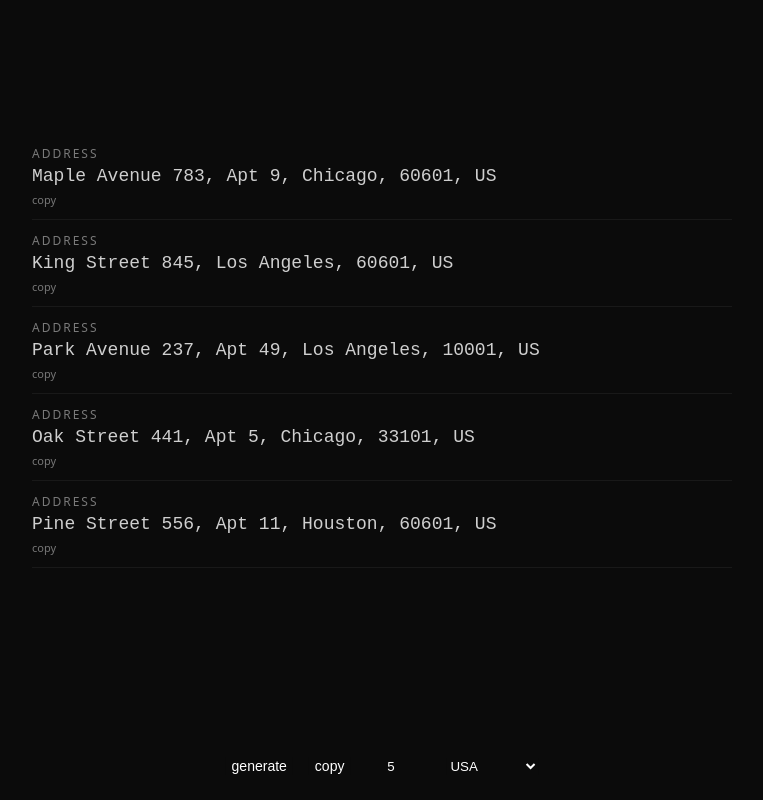
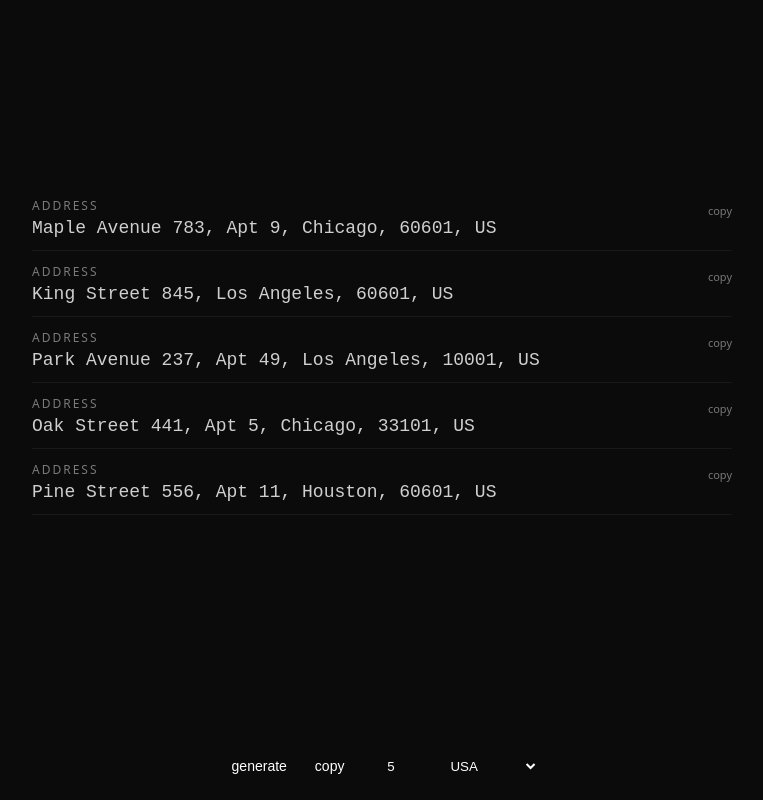
Before and after one commit to Ast07221/fake-adress-generator, a plain HTML site: page index.html in a window 1280 px wide. Shown: the whole page, without its empty margins (258-1021 px from the left). Drawn offline with Linux system fonts and the light colour scheme.

Commit message:
Update index.html

```diff
--- a/index.html
+++ b/index.html
@@ -136,6 +136,17 @@
     50%{opacity:1;}
     100%{opacity:0;}
 }
+    .lineWrap{
+    display:flex;
+    justify-content:space-between;
+    align-items:flex-start;
+    gap:12px;
+}
+
+.left{
+    display:flex;
+    flex-direction:column;
+}
 </style>
 </head>
 
@@ -242,9 +253,14 @@
         card.className="card";
 
         card.innerHTML=`
-            <span class="labelAddress">ADDRESS</span>
-            <div class="value" id="a${index}"></div>
-            <div class="copy" onclick="copy('${addr}')">copy</div>
+            <div class="lineWrap">
+                <div class="left">
+                    <span class="labelAddress">ADDRESS</span>
+                    <div class="value" id="a${index}"></div>
+                </div>
+
+                <div class="copy" onclick="copy('${addr}')">copy</div>
+            </div>
         `;
 
         output.appendChild(card);
```
